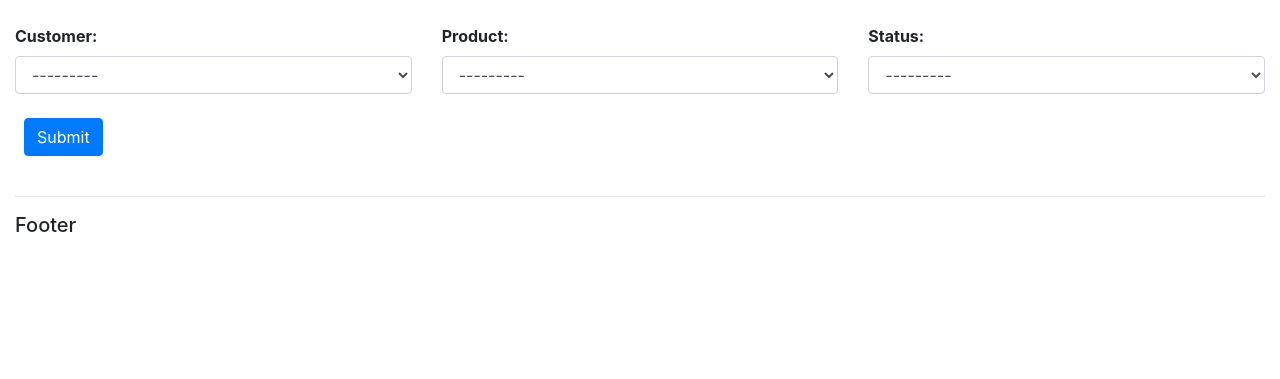
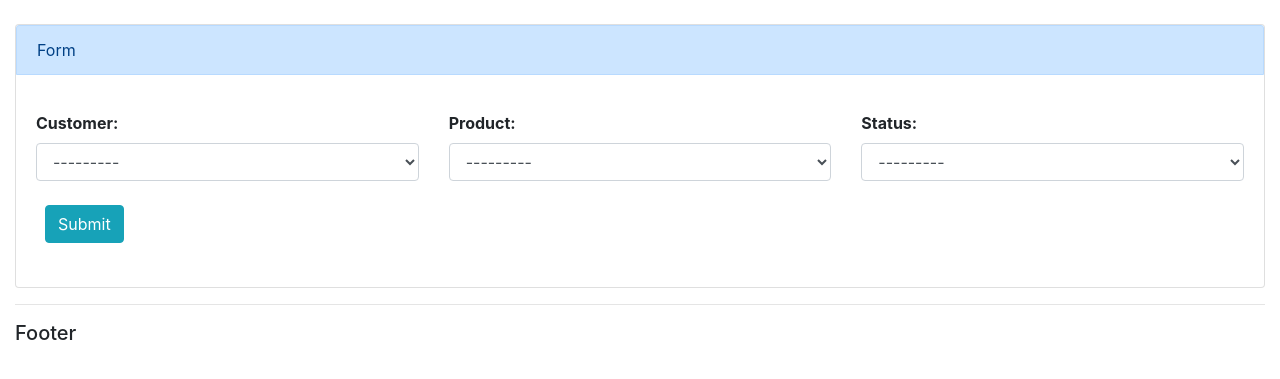
Before and after one commit to jobic10/crmwithdjango, a Django app: page /create_order/ in a window 1280 px wide. Shown: the part 59-438 px from the top of the page. Run offline with Django 3.2, Linux system fonts and the light colour scheme; data comes from the database, SQL or seed files in the repository; some libraries are stand-ins or nearby versions.

Commit message:
Mini styling

```diff
--- a/account/templates/account/order_form.html
+++ b/account/templates/account/order_form.html
@@ -18,6 +18,12 @@
 {% endif %}
 
 <br>
+<div class="card ">
+  <div class="card-header alert alert-primary">
+    Form
+  </div>
+
+  <div class="card-body">
 
     <form action="" method='POST'>
       <div class="row">
@@ -34,9 +40,11 @@
         <div class="row">
           <div class="col-md-12 m-4">
 
-        <input class='btn btn-primary' type="submit" value="Submit">
+            <input class='btn btn-info' type="submit" value="Submit">
           </div>
         </div>
       </div>
     </form>
+  </div>
+</div>
 {% endblock content %}
```
Lines whose indentation alone changed are shown as unchanged.
